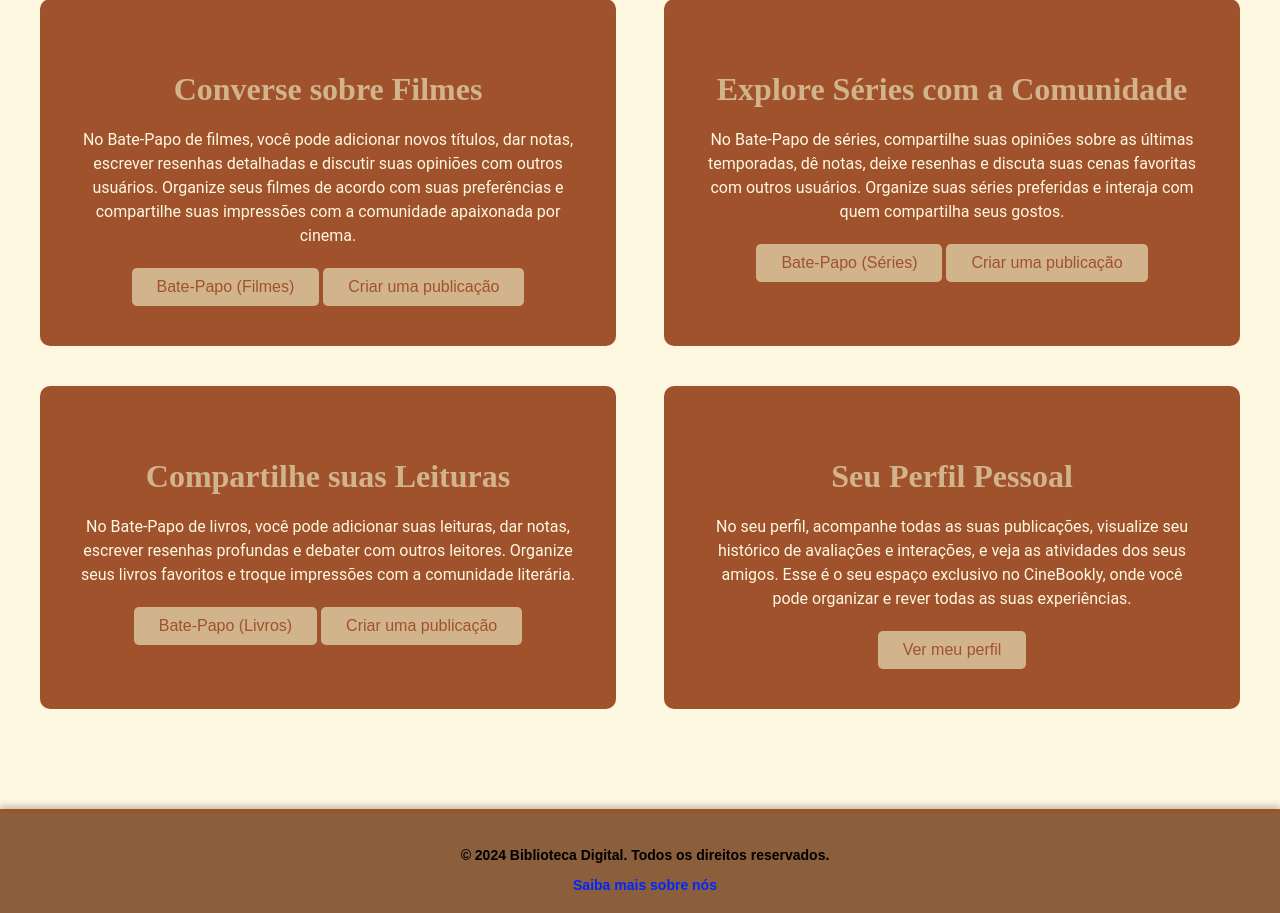
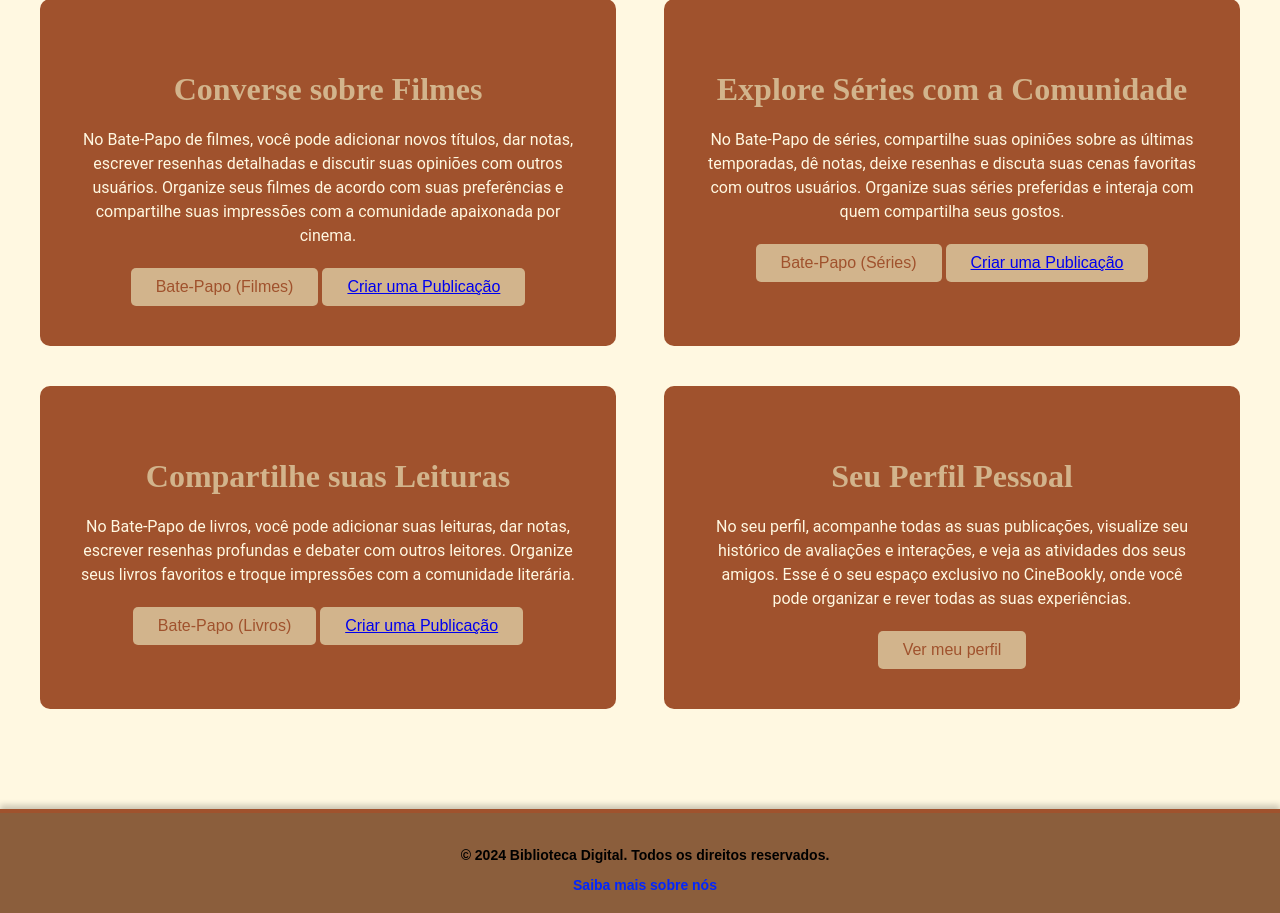
Before and after one commit to lucasfl22/Projeto-PW, a PHP site: page / in a window 1280 px wide. Shown: the part 432-1345 px from the top of the page. Run offline with PHP 8.4, Linux system fonts and the light colour scheme.

Commit message:
adicao de uma condicional para os 3 botoes de criar publicacao no arquivo conteudo.php para redirecionar os usuarios caso nao estejam logados

```diff
--- a/components/conteudo/conteudo.php
+++ b/components/conteudo/conteudo.php
@@ -8,14 +8,26 @@
                 <h3>Converse sobre Filmes</h3>
                 <p>No Bate-Papo de filmes, você pode adicionar novos títulos, dar notas, escrever resenhas detalhadas e discutir suas opiniões com outros usuários. Organize seus filmes de acordo com suas preferências e compartilhe suas impressões com a comunidade apaixonada por cinema.</p>
                 <button class="botao">Bate-Papo (Filmes)</button>
-                <button class="botao">Criar uma publicação</button>
+
+                <!-- Condicional para redirecionamento caso o user esteja logado ou não -->
+                <?php if (logado()){ ?>
+                    <button class="botao"><a href="?pg=crud/form_cria_post&tipo=filme">Criar uma Publicação</a></button>
+                <?php } else{ ?>
+                    <button class="botao"><a href="?pg=acesso/login/form-login">Criar uma Publicação</a></button>
+                <?php } ?>
             </div>
 
             <div class="funcionalidade">
                 <h3>Explore Séries com a Comunidade</h3>
                 <p>No Bate-Papo de séries, compartilhe suas opiniões sobre as últimas temporadas, dê notas, deixe resenhas e discuta suas cenas favoritas com outros usuários. Organize suas séries preferidas e interaja com quem compartilha seus gostos.</p>
                 <button class="botao">Bate-Papo (Séries)</button>
-                <button class="botao">Criar uma publicação</button>
+
+                <!-- Condicional para redirecionamento caso o user esteja logado ou não -->
+                <?php if (logado()){ ?>
+                    <button class="botao"><a href="?pg=crud/form_cria_post&tipo=serie">Criar uma Publicação</a></button>
+                <?php } else{ ?>
+                    <button class="botao"><a href="?pg=acesso/login/form-login">Criar uma Publicação</a></button>
+                <?php } ?>
             </div>
         </div>
 
@@ -24,7 +36,13 @@
                 <h3>Compartilhe suas Leituras</h3>
                 <p>No Bate-Papo de livros, você pode adicionar suas leituras, dar notas, escrever resenhas profundas e debater com outros leitores. Organize seus livros favoritos e troque impressões com a comunidade literária.</p>
                 <button class="botao">Bate-Papo (Livros)</button>
-                <button class="botao">Criar uma publicação</button>
+
+                <!-- Condicional para redirecionamento caso o user esteja logado ou não -->
+                <?php if (logado()){ ?>
+                    <button class="botao"><a href="?pg=crud/form_cria_post&tipo=livro">Criar uma Publicação</a></button>
+                <?php } else{ ?>
+                    <button class="botao"><a href="?pg=acesso/login/form-login">Criar uma Publicação</a></button>
+                <?php } ?>
             </div>
 
             <div class="funcionalidade">
```
